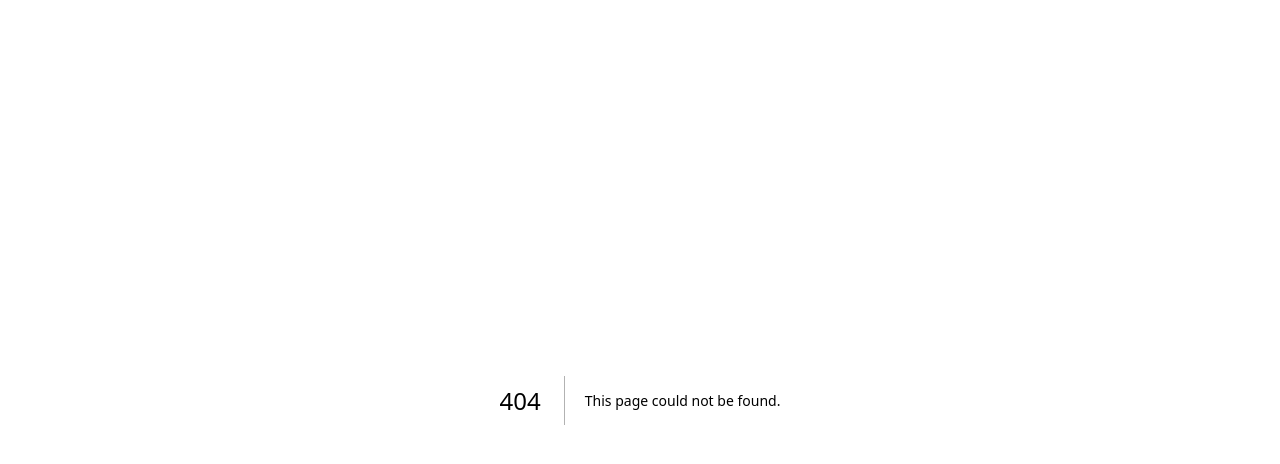
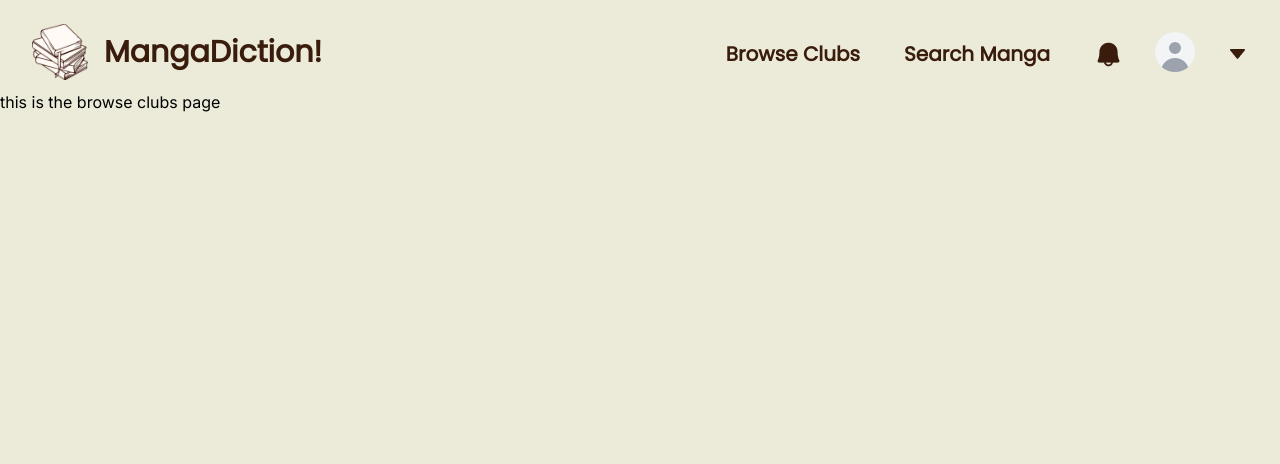
Before and after one commit to xhalleyy/manga-diction, a Next.js app: page /BrowseClubs in a window 1280 px wide. Before the commit this address had no page. Shown: the top 464 px of the page. Built offline with nearby package versions, Linux system fonts and the light colour scheme.

Commit message:
creating browse clubs page

```diff
--- a/package.json
+++ b/package.json
@@ -9,6 +9,9 @@
     "lint": "next lint"
   },
   "dependencies": {
+    "@emotion/react": "^11.11.4",
+    "@emotion/styled": "^11.11.5",
+    "@mui/material": "^5.15.15",
     "flowbite-react": "^0.7.8",
     "next": "14.1.4",
     "react": "^18",
--- /dev/null
+++ b/src/app/BrowseClubs/page.tsx
@@ -0,0 +1,16 @@
+import React from 'react'
+import { NavbarComponent } from '../components/NavbarComponent'
+
+const page = () => {
+  return (
+    <div className='bg-mainBg h-screen'>
+
+        <NavbarComponent/>
+
+        <p> this is the browse clubs page </p>
+
+    </div>
+  )
+}
+
+export default page
--- a/src/app/components/NavbarComponent.tsx
+++ b/src/app/components/NavbarComponent.tsx
@@ -1,9 +1,11 @@
-
 "use client";
 
 import { Avatar, Dropdown, DropdownDivider, Navbar } from "flowbite-react";
+import Link from "next/link";
 
 export function NavbarComponent() {
+
+
   return (
     <Navbar className="bg-mainBg font-mainFont text-signHeader !pt-6 !px-8 " fluid rounded>
       <Navbar.Brand >
@@ -12,7 +14,7 @@ export function NavbarComponent() {
       </Navbar.Brand>
 
       <Navbar.Collapse className="ml-auto">
-        <Navbar.Link className="text-xl font-bold mr-3 mt-2 text-signHeader" href="#">Browse Clubs</Navbar.Link>
+        <Navbar.Link className="text-xl font-bold mr-3 mt-2 text-signHeader" as={Link} href="BrowseClubs">Browse Clubs</Navbar.Link>
         <Navbar.Link className="text-xl text-signHeader font-bold mr-3 mt-2" href="#">Search Manga</Navbar.Link>
 
         <div className="mt-2">
```
Also changed, not shown: 1 other file (tests, documents, lock files or other folders).
